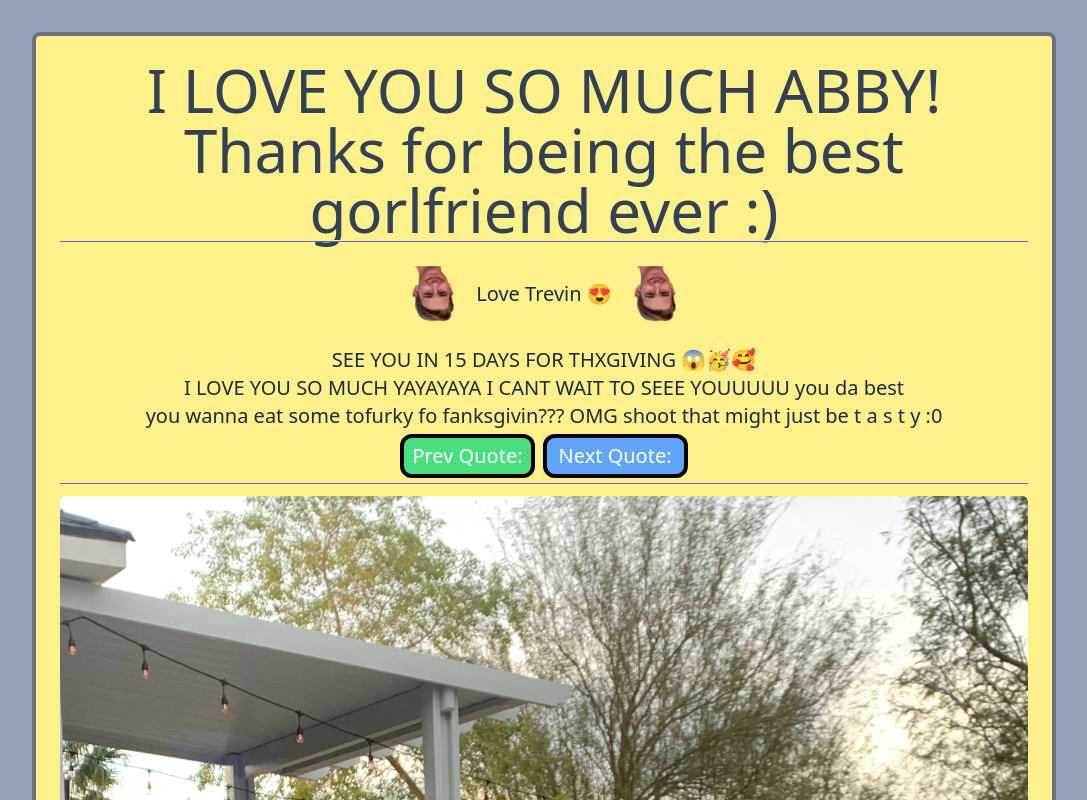
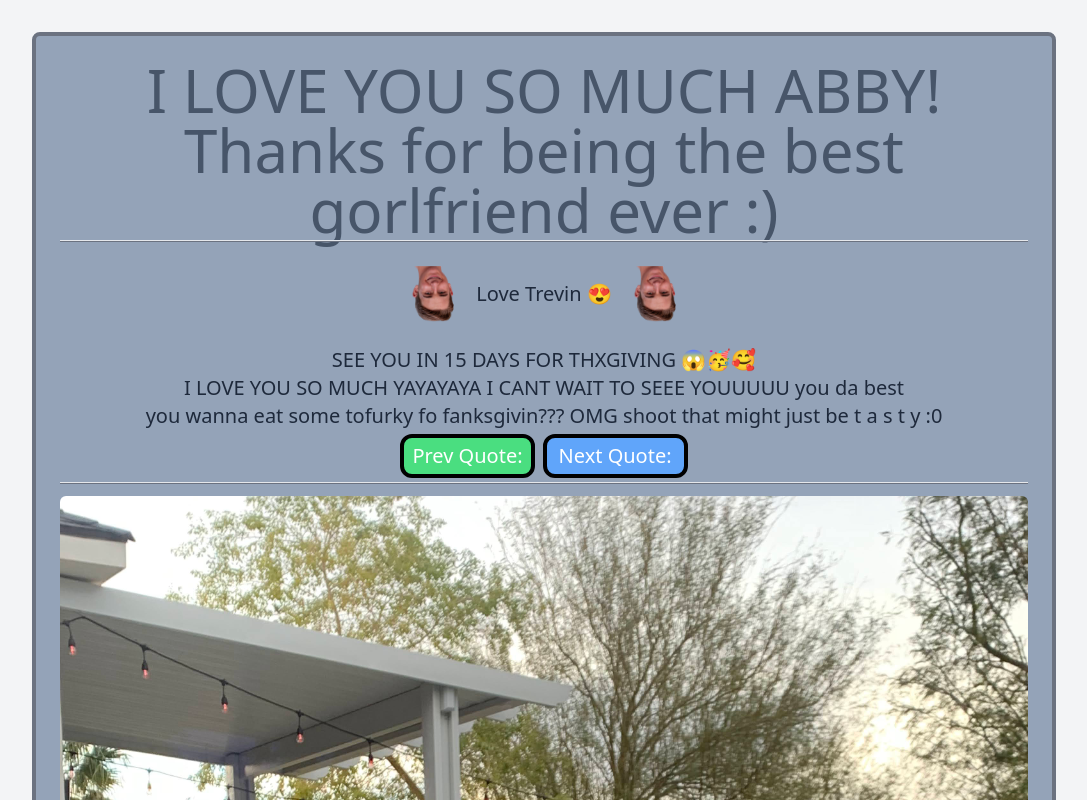
Before and after one commit to Trevin-Small/Temp-Site, a website: page dist/index.html in a window 1280 px wide. Shown: the top 800 px of the page, without its empty margins (96-1183 px from the left). Drawn offline with Linux system fonts and the light colour scheme; no server answers.

Commit message:
Updated some colors

```diff
--- a/dist/index.html
+++ b/dist/index.html
@@ -9,10 +9,10 @@
   <link rel="stylesheet" href="./output.css"/>
   <script src="main.js"></script>
 </head>
-<body class="w-screen h-screen flex flex-col justify-start items-center bg-slate-400 overflow-y-scroll p-8">
-  <div class="w-auto max-w-5xl h-auto mx-6 flex flex-col justify-center items-center bg-yellow-200 border-4 border-gray-500 rounded-lg p-6 text-center">
+<body class="w-screen h-screen flex flex-col justify-start items-center bg-gray-100 overflow-y-scroll p-8">
+  <div class="w-auto max-w-5xl h-auto mx-6 flex flex-col justify-center items-center bg-slate-400 border-4 border-gray-500 rounded-lg p-6 text-center">
 
-      <h1 class="text-6xl text-slate-700">I LOVE YOU SO MUCH ABBY! <br> Thanks for being the best gorlfriend ever :) </h1>
+      <h1 class="text-6xl text-slate-600">I LOVE YOU SO MUCH ABBY! <br> Thanks for being the best gorlfriend ever :) </h1>
 
       <hr class="h-0.5 w-full bg-gray-500 opacity-100">
 
```
Also changed, not shown: dist/output.css.
